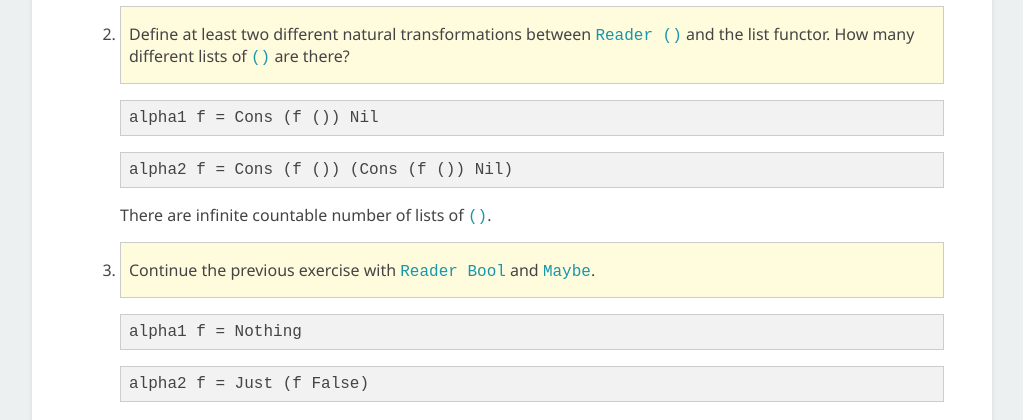
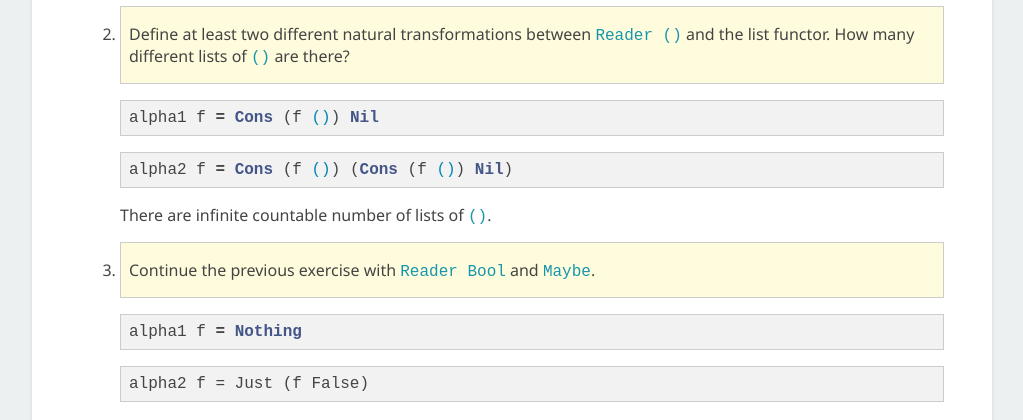
Before and after one commit to EFanZh/efanzh.github.io, a Jekyll site: the page built from _posts/2018-09-10-category-theory-for-programmers-challenges.md, in a window 1280 px wide and 900 px high, scrolled down 12643 px. Shown: the part 151-571 px from the top of the window, without its empty margins (128-1151 px from the left). Built offline with Jekyll 4.4.1, drawn with Linux system fonts in a browser that asks for light colours.

Commit message:
Fix code language tag

````diff
--- a/_posts/2018-09-10-category-theory-for-programmers-challenges.md
+++ b/_posts/2018-09-10-category-theory-for-programmers-challenges.md
@@ -528,18 +528,18 @@ enable_mathjax: true
 2. > Define at least two different natural transformations between `Reader ()` and the list functor. How many different
    > lists of `()` are there?
 
-   ```Haskell
+   ```haskell
    alpha1 f = Cons (f ()) Nil
    ```
 
-   ```Haskell
+   ```haskell
    alpha2 f = Cons (f ()) (Cons (f ()) Nil)
    ```
 
    There are infinite countable number of lists of `()`.
 3. > Continue the previous exercise with `Reader Bool` and `Maybe`.
 
-   ```Haskell
+   ```haskell
    alpha1 f = Nothing
    ```
 
````
